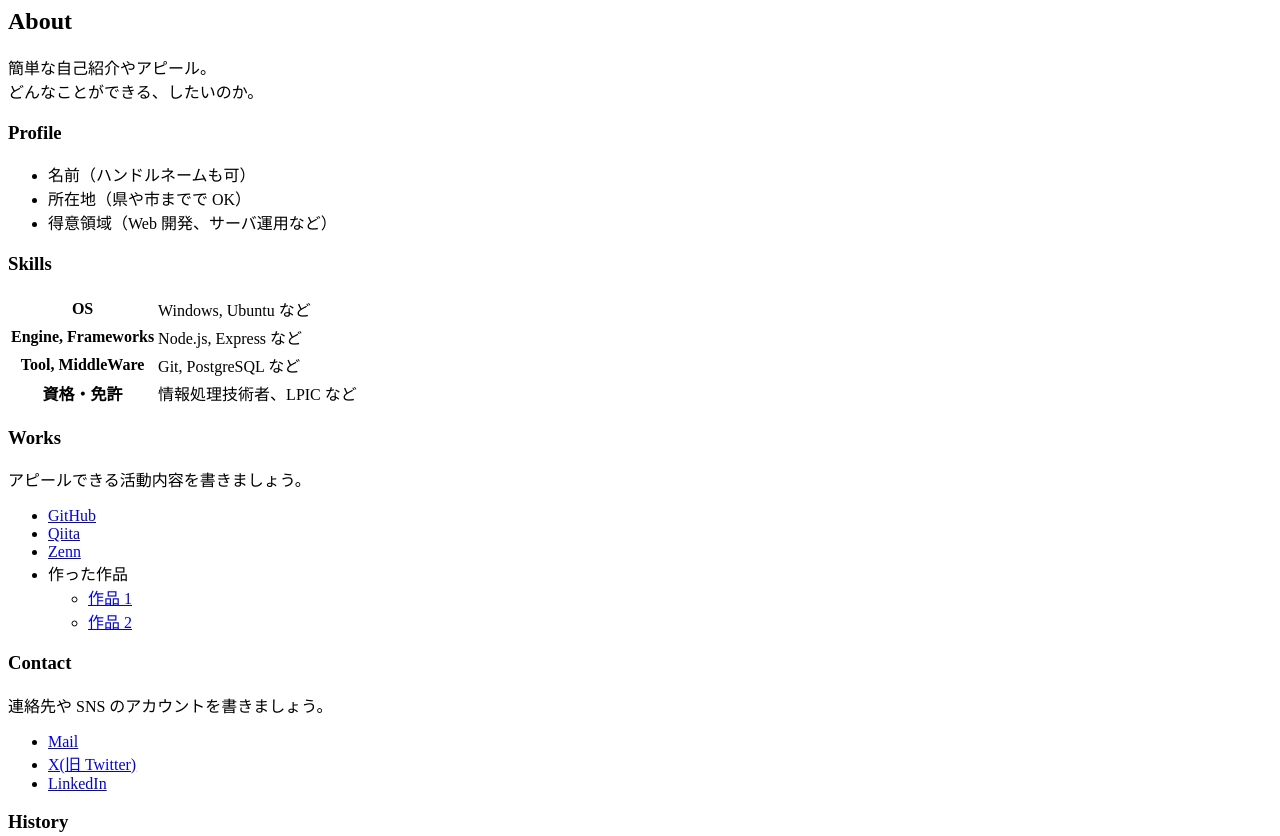
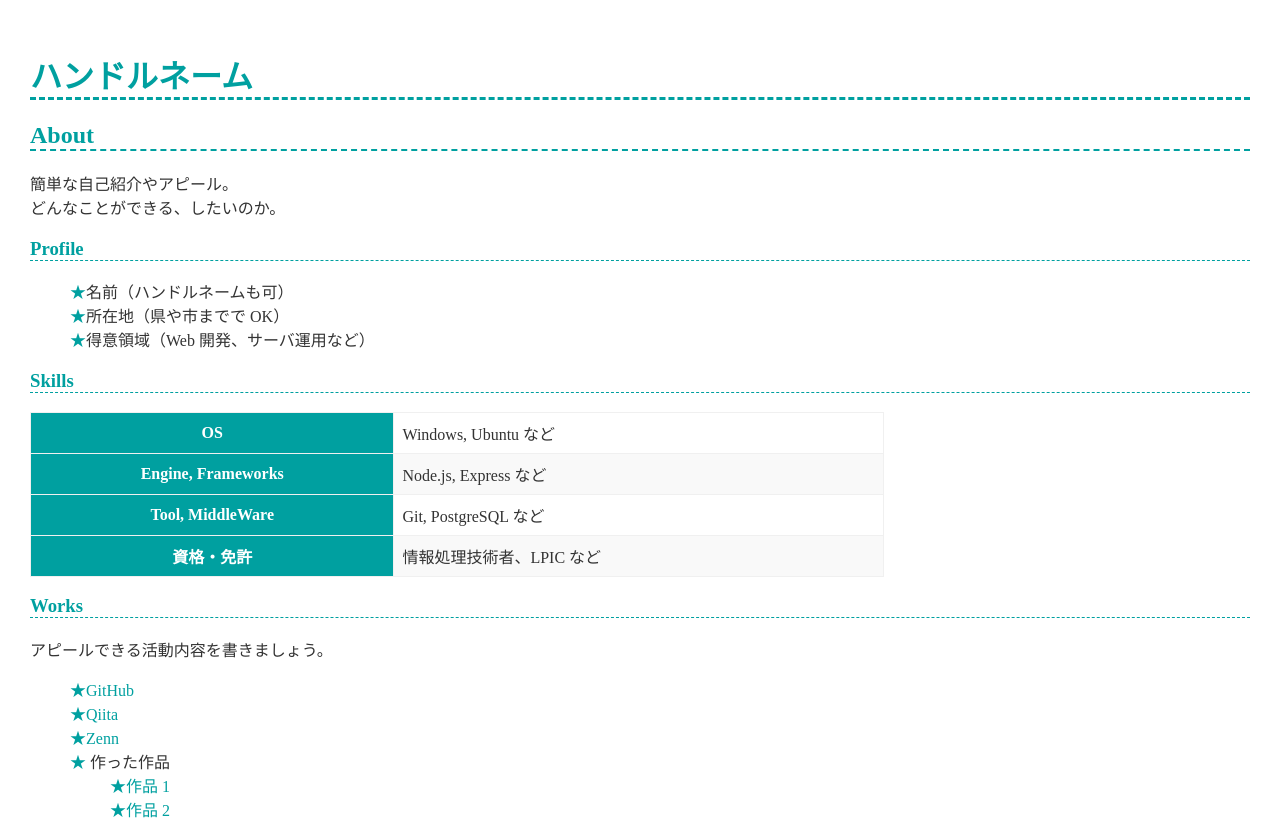
Before and after one commit to haigppp/port, a plain HTML site: page index.html in a window 1280 px wide. Shown: the top 836 px of the page. Drawn offline with Linux system fonts and the light colour scheme.

Commit message:
Update index.html

```diff
--- a/index.html
+++ b/index.html
@@ -1,3 +1,14 @@
+<!DOCTYPE html>
+<html lang="ja">
+  <head>
+    <meta charset="utf-8">
+    <meta name="viewport" content="width=device-width, initial-scale=1">
+          <link href="style.css" rel="stylesheet">
+    <title>ハンドルネームのポートフォリオ</title>
+  </head>
+  <body>
+    <h1>ハンドルネーム</h1>
+
 
     <h2>About</h2>
     <p>
```
